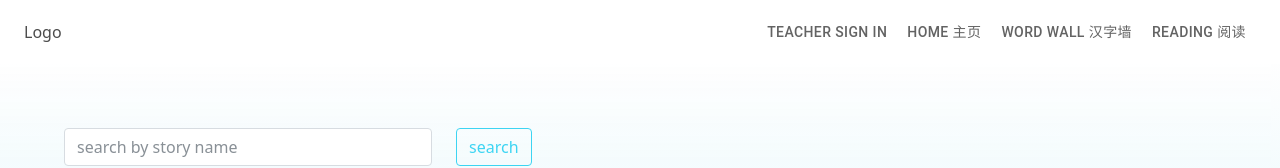
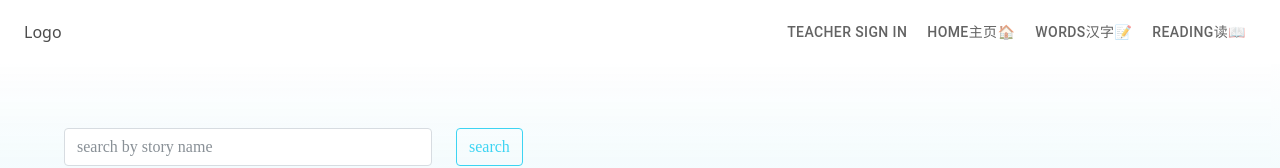
Before and after one commit to yxtao/foundation-mandarin, a React (Create React App) app: page /reading in a window 1280 px wide. Shown: the top 168 px of the page. Built offline with nearby package versions, Linux system fonts and the light colour scheme; no server answers; the database is empty.

Commit message:
Improve UI

```diff
--- a/src/components/NavBar/NavBar.js
+++ b/src/components/NavBar/NavBar.js
@@ -41,7 +41,7 @@ const NavBar = ()=>{
 
     const [navItems, setNavItems] = useState([
         {label:"Teacher Sign in", link:"/SignInUp"},
-        {label:"Home 主页", link:"/"},
+        {label:"Home 主页🏠", link:"/"},
         {label:"Word Wall 汉字墙", link:"/wordwall"},
         {label:"Reading 阅读", link:"/reading"}]);
 
@@ -60,24 +60,24 @@ const NavBar = ()=>{
     useEffect(()=>{
       if(isAuthticated){
           setNavItems( [
-              {label:"Home 主页", link:"/"},
+              {label:"Home主页🏠", link:"/"},
             //   {label:"Assessment 测试", link:"/assessment"},
             //   {label:"Notes 笔记", link:"/recommendation"},
-              {label:"Word Wall 汉字墙", link:"/wordwall"},
-              {label:"Reading 阅读", link:"/reading"},
+              {label:"Words汉字📝", link:"/wordwall"},
+              {label:"Reading读📖", link:"/reading"},
               {label:"Sign out", link:"/signout"}]);
       }
       if(isAuthticated&& (isAdmin || isTeacher || true) ){
-        setNavItems((pre)=>[{label:"Teacher", link:"/teacherDashboard"},...pre])
+        setNavItems((pre)=>[{label:"Teacher🧑‍🏫", link:"/teacherDashboard"},...pre])
       }
       if(!isAuthticated){
         setNavItems([
             {label:"Teacher Sign in", link:"/SignInUp"},
-            {label:"Home 主页", link:"/"},
-            {label:"Word Wall 汉字墙", link:"/wordwall"},
-            {label:"Reading 阅读", link:"/reading"}]);
+            {label:"Home主页🏠", link:"/"},
+            {label:"Words汉字📝", link:"/wordwall"},
+            {label:"Reading读📖", link:"/reading"}]);
       }
-    }, [isAuthticated, isAdmin])
+    }, [isAuthticated, isAdmin, isTeacher])
 
     return (
         <AppBar position={mobileView?"fixed":"sticky" }
--- a/src/components/Reading/Reading.css
+++ b/src/components/Reading/Reading.css
@@ -3,6 +3,7 @@
     opacity:0.8;
     height:100%;
     overflow-y:auto;
+    font-family: 'Times New Roman';
 }
 textarea {
   -webkit-box-sizing: border-box;
--- a/src/components/ReadingList/ReadingList.css
+++ b/src/components/ReadingList/ReadingList.css
@@ -5,14 +5,28 @@
     height:100vh;
     overflow-y:auto;
     padding: 5vw;
+    font-family: 'Times New Roman';
+  }
+  .reading-list-card{
+    box-shadow: 1px 3px 3px 0 rgb(4, 200, 200);
+    height:20vh
+  }
+  .reading-list-card:hover{
+    box-shadow: 5px 10px 10px 0 rgb(4, 200, 200);
   }
   @media only screen and (max-width: 768px){
     .readingListMain{
       padding-top: 15vh;
+    }
+    .reading-list-card{
+      height:23vh
     }
   }
   @media (orientation: landscape) and (max-width: 768px){
     .readingListMain{
       padding-top: 10vw;
     }
+    .reading-list-card{
+      height:23vw
+    }
   }
--- a/src/components/ReadingList/ReadingList.js
+++ b/src/components/ReadingList/ReadingList.js
@@ -146,13 +146,11 @@ const ReadingList = (props)=>{
             storyPageArrays[currentPage].length!==0 &&
             storyPageArrays[currentPage].map((story,index)=>
             <Grid key={index} item xs={12} sm={4} md={3} >
-                <div>
-                    <button
-                    className="btn btn-link"
-                        onClick={()=>openStory(story.storyId)}>
-                        <span className="h2 text-dark">{story.name} </span>
-                    </button>
-                    <p className="pl-3 text-dark">{" by-"+story.creator} </p>
+                <div className="reading-list-card">
+                    <div onClick={()=>openStory(story.storyId)}>
+                        <p className="h2 pl-3 text-dark">{story.name} </p>
+                        <p className="pl-3 text-dark">{" by-"+story.creator} </p>
+                    </div>
                     <div className = "words-div">
                         <div  key={index}  className="p-2 flex-row">
                             {isTeacher && story.creator!== userName && !likedStories.includes(story.storyId) &&
@@ -174,7 +172,7 @@ const ReadingList = (props)=>{
                                 type="button"
                                 className="btn btn-outline-light"
                                 onClick={()=>handleDeleteStory(story.storyId) }>
-                                <span className="text-success"> x 删除 </span>
+                                <span className="text-success"> 🗑  删除 </span>
                             </button> }
                         </div>
                     </div>
--- a/src/components/SignInUp/SignIn.js
+++ b/src/components/SignInUp/SignIn.js
@@ -17,8 +17,8 @@ const SignIn = (props) =>{
 
     const handleSubmit = async (e) => {
         e.preventDefault();
+        setDisabled(true);
         try{
-            setDisabled(true);
             await loginUser(email,password);
             var currentUser = firebase.auth().currentUser;
             setUser(currentUser.displayName);
@@ -26,8 +26,8 @@ const SignIn = (props) =>{
             setIsAuthenticated(true);
         }catch(error){
             setError(JSON.stringify(error.message));
+            setDisabled(false);
         }
-        setDisabled(false);
     }
     return (
         <div>
--- a/src/components/SignInUp/SignUp.js
+++ b/src/components/SignInUp/SignUp.js
@@ -34,13 +34,13 @@ const SignUp = (props) =>{
       return /^[0-9a-zA-Z]+$/.test(name);
     }
     const handleSubmit = async (e) => {
+      setIsClicked(true);
       e.preventDefault();
       if(!isNameValid(userName)){
         setError("User name is not valid, can only contain numbers and letters.")
         setIsClicked(false);
         return;
       }
-      setIsClicked(true);
       try{
         await createUserAccount({ email,password,userName});
       }catch(error){
@@ -62,9 +62,9 @@ const SignUp = (props) =>{
         setIsAuthenticated(true);
         await addUser(userName,password,email, currentUser.uid);
       }else{
-        setError("failed sign in up, please retry")
+        setError("failed sign in/up, please retry");
+        setIsClicked(false);
       }
-      setIsClicked(false);
     }
 
     return (
@@ -98,7 +98,7 @@ const SignUp = (props) =>{
                       </Grid>
                       <br/>
                       <Grid item>
-                        <button className="btn btn-outline-success" disabled={isClicked}type = "submit">
+                        <button className="btn btn-outline-success" disabled={isClicked} type = "submit">
                         Sign up
                        </button>
                      </Grid>
--- a/src/components/TeacherDashboard/TeacherDashboard.js
+++ b/src/components/TeacherDashboard/TeacherDashboard.js
@@ -104,9 +104,13 @@ const TeacherDashboard = ()=>{
     }
 
     const generateAccessCode = async () =>{
-
         let wordInfos = [];
         let storyInfos = [];
+        if(selectedWords.length === 0 && selectedStories.length === 0){
+           setError("生成学生码时必须选中字和短文");
+           return;
+        }
+        setError("");
         selectedWords.forEach((word,index)=>{
            let wordInfo = {name: word.name, wordId: word.wordId};
             wordInfos.push(wordInfo);
@@ -261,7 +265,7 @@ const TeacherDashboard = ()=>{
         }
     return (
         <div id="teacher-board" className="container-wrapper">
-            {error}
+            <p className="text-danger"> {error} </p>
             <div className="flex-div">
                     <div className = "flex-item p-md-2">
                         <button
@@ -330,9 +334,9 @@ const TeacherDashboard = ()=>{
                     </div>
                 </div>
             <div className = "flex-div">
-                <div className = "flex-item p-md-3">
+                <div className = "flex-item p-md-2">
                     <button
-                        className="btn btn-outline-info m-md-2"
+                        className="btn btn-outline-info"
                         onClick={generateAccessCode}>
                         生成学生码
                     </button>
@@ -347,7 +351,7 @@ const TeacherDashboard = ()=>{
                     <button
                         className="btn btn-outline-info"
                         onClick={redirectToLikedList}>
-                        收藏的字
+                        喜欢的字
                         </button>
                     <div>
                     {likedWordObjs.map((word, index)=>
--- a/src/components/WordWall/WordCard/WordCard.css
+++ b/src/components/WordWall/WordCard/WordCard.css
@@ -19,6 +19,7 @@
     width:50%;
     margin:auto;
     font-family: 'Times New Roman';
+    color:rgb(56, 55, 55);
 }
 #card-content{
     color:rgb(12, 11, 12);
--- a/src/components/WordWall/WordCard/WordCard.js
+++ b/src/components/WordWall/WordCard/WordCard.js
@@ -25,11 +25,11 @@ const WordCard = ({wordData,
   return (
     <Card id="word-card">
       <CardActionArea id="action-card">
-      <div className="card-title">
-            <h2>{wordData.name}</h2>
-            <h5>{wordData.creator}</h5>
-      </div>
       <Link id="link-detail" to= {`/carddetail/${wordData.wordId}`}>
+        <div className="card-title">
+              <h2>{wordData.name}</h2>
+              <h5>{wordData.creator}</h5>
+        </div>
         <div id="card-content">
          <h4>{wordData.pinyin? wordData.pinyin : ""}</h4>
          <p>{wordData.wordMeaning? wordData.wordMeaning: ""}</p>
@@ -41,7 +41,7 @@ const WordCard = ({wordData,
       <CardActions>
         {hideDelete === true? null :
         <Button size="small" color="primary" onClick={()=>sendDeleteCallback(wordData.wordId)}>
-          x 删除
+        🗑 删除
         </Button> }
         {hideLike === true? null :
         <Button size="small" color="primary" onClick={sendLikeCallback}>
```
